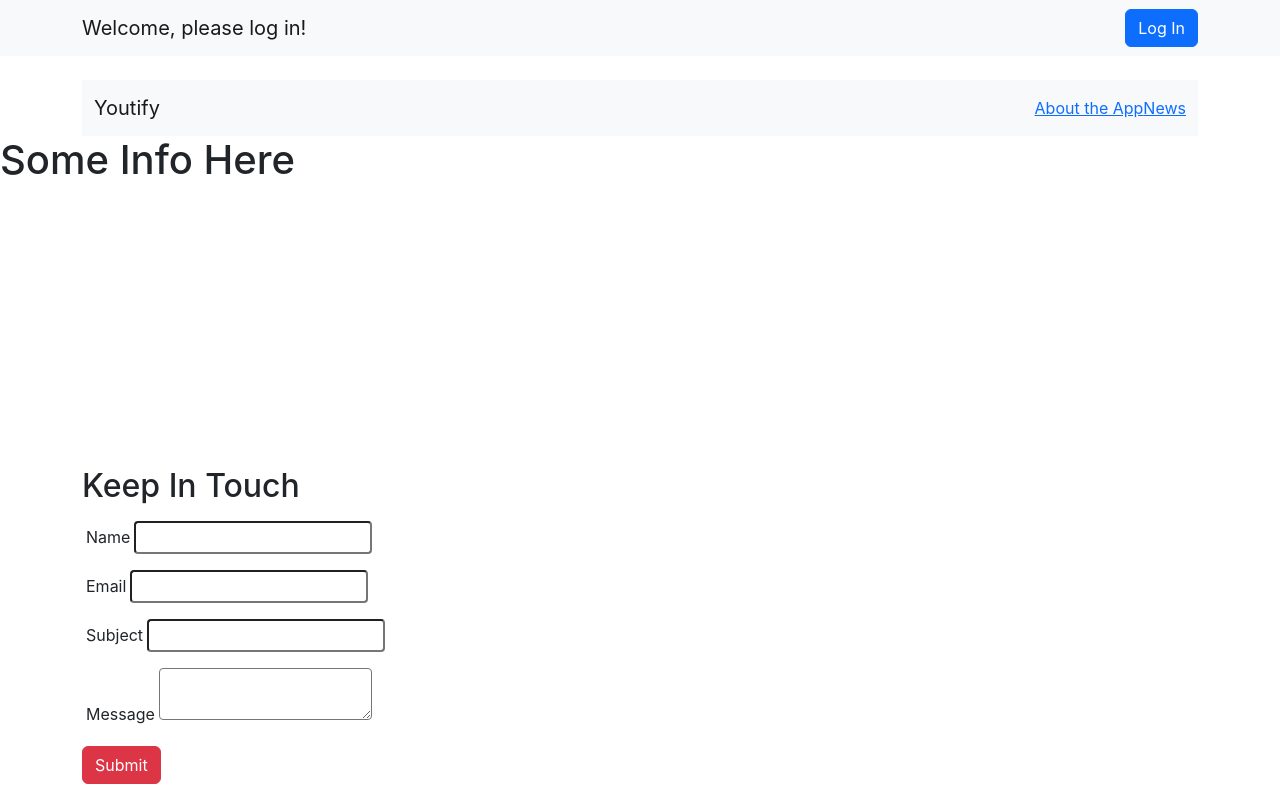
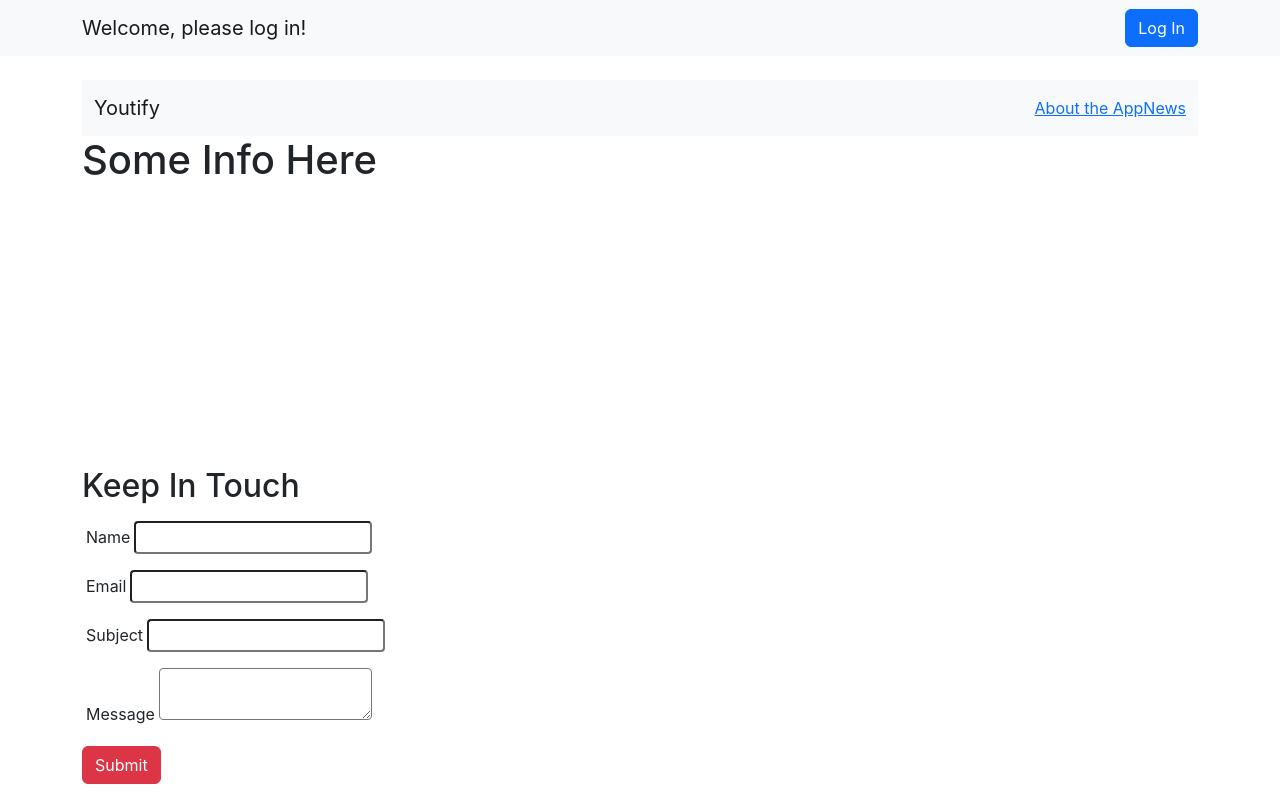
Before and after one commit to preciousworthy/youtify, a React (Create React App) app in the folder client/: page /about in a window 1280 px wide. Built offline with nearby package versions, Linux system fonts and the light colour scheme.

Commit message:
added container classes to pages

```diff
--- a/client/src/pages/about.js
+++ b/client/src/pages/about.js
@@ -3,7 +3,7 @@ import React from 'react'
 const About = () => {
   return (
     <div>
-      <div className=''>
+      <div className='container'>
         <h1>Some Info Here</h1>
       </div>
     </div>
--- a/client/src/pages/home.js
+++ b/client/src/pages/home.js
@@ -61,7 +61,7 @@ export const Home = () => {
 
 
   return (
-    <div>
+    <div className='container'>
         {!token ?
         <a href={`${AUTH_ENDPOINT}?client_id=${CLIENT_ID}&redirect_uri=${REDIRECT_URI}&response_type=${RESPONSE_TYPE}`}>Login to Spotify</a>
         : <button onClick={logout}>Logout</button>}
--- a/client/src/pages/news.js
+++ b/client/src/pages/news.js
@@ -18,7 +18,7 @@ const News = () => {
         loadNews();
       }, []);
   return (
-    <div>
+    <div className='container'>
         <h1>News</h1>
         {loadNews()}
     </div>
```
Also changed, not shown: client/src/components/SpotifyAuth.js (deleted).
